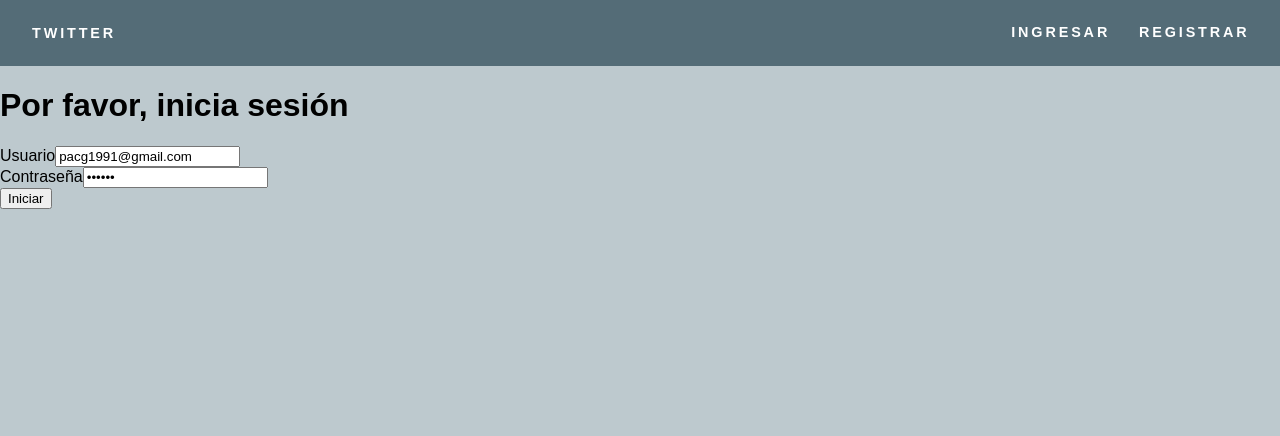
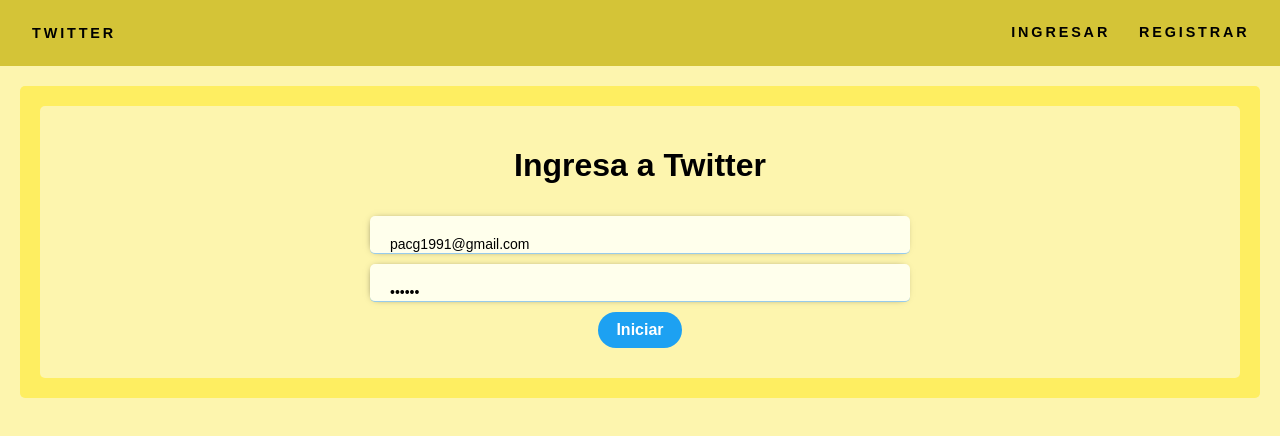
Before and after one commit to bypabloc/twitter, a Vue app: page /login in a window 1280 px wide. Shown: the top 436 px of the page. Built offline with nearby package versions, Linux system fonts and the light colour scheme.

Commit message:
login style

```diff
--- a/src/App.vue
+++ b/src/App.vue
@@ -1,9 +1,9 @@
 <template>
     <div :class="'full-height theme-'+[theme]+'-200'">
         <navbar/>
-        <main>
+        <div class="">
             <router-view></router-view>
-        </main>
+        </div>
     </div>
 </template>
 
--- a/src/assets/style.scss
+++ b/src/assets/style.scss
@@ -21,16 +21,24 @@ html, body {
 }
 
 .container {
+    // margin: 50px;
+    margin-top: 20px;
+    margin-left: 20px;
+    margin-right: 20px;
     padding: 20px;
+    // border: 5px solid;
+    border-radius: 5px;
+}
+
+.card {
+    padding: 20px;
+    border-radius: 5px;
 }
 
 .center {
-    // width:100vh;
-    // height: 100vh;
     display: flex;
     justify-content: center;
 }
-
 
 nav {
     position: sticky;
@@ -74,8 +82,51 @@ nav a {
     letter-spacing: 0.2em;
 }
 
+.inputtext {
+    background-color: #FFFFEC;
+    border: 1px solid #ECECFF;
+    border-radius: 5px 5px 5px 5px;
+    box-shadow: -1px 0 8px -5px #000000;
+    font-size: 14px;
+}
+.inputtext:hover, .inputtext:focus {
+    background-color: #FFFFFF;
+    border: 1px solid #56B4EF;
+    box-shadow: 0 1px 3px rgba(0, 0, 0, 0.05) inset, 0 0 8px rgba(82, 168, 236, 0.6);
+}
 
+.button-submit{
+    padding: 9px 18px;
+    border: none;
+    outline: none;
+    border-radius: 50px;
+    font-size: 16px;
+    font-weight: 700;
+    background: #1da1f2;
+    color: #fff;
+    cursor: pointer;
+    opacity: 0.5;
+    pointer-events: none;
+    transition: background 0.2s ease;
+    margin: 10px;
+}
+.button-submit.active{
+    opacity: 1;
+    pointer-events: auto;
+}
+.button-submit:hover{
+    background: #0d8bd9;
+}
 
+.form input {
+    padding: 20px;
+    width: 500px;
+    margin-top: 10px;
+    border: none;
+    border-bottom: 1px solid rgba(82, 168, 236, 0.6);
+    outline-style: none;
+    padding-bottom: 1px;
+}
 
 
 
--- a/src/store/state.js
+++ b/src/store/state.js
@@ -1,5 +1,5 @@
 export default {
-    theme: 'blue-gray',
+    theme: 'yellow',
 
     user: {
         fetchingData: false,
--- a/src/views/auth/Login.vue
+++ b/src/views/auth/Login.vue
@@ -1,23 +1,25 @@
 <template>
-    <div>
-        <main>
+    <div :class="'container theme-'+[theme]+'-400'">
+        <div :class="'card theme-'+[theme]+'-200'">
+            <div class="card-header">
+
+            </div>
+            <div class="card-body ">
                 <div v-if="user?.error">{{ user.error }}</div>
-            <form action="#" @submit.prevent="loginEvent">
-                <h1>Por favor, inicia sesión</h1>
+                <form class="form" action="#" @submit.prevent="loginEvent">
+                    <h1 class="center">Ingresa a Twitter</h1>
 
-                <div>
-                    <label>Usuario</label>
-                    <input type="email" v-model="form.email" placeholder="name@example.com">
+                    <div class="center">
+                        <input type="email" class="inputtext" v-model="form.email" placeholder="Correo">
                     </div>
-                <div>
-                    <label>Contraseña</label>
-                    <input type="password" v-model="form.password" placeholder="Password">
+                    <div class="center">
+                        <input type="password" class="inputtext"  v-model="form.password" placeholder="Contraseña">
                     </div>
 
-                <div>
+                    <div class="center">
                         <button
                             type="submit"
-                        :disabled="user.fetchingData"
+                            :class="'button-submit ' + (user.fetchingData ? '' : 'active')"
                         >
                             <div v-if="user.fetchingData">
                                 <loading/>
@@ -28,7 +30,11 @@
                         </button>
                     </div>
                 </form>
-        </main>
+            </div>
+            <div class="card-footer">
+
+            </div>
+        </div>
     </div>
 </template>
 
```
Lines whose indentation alone changed are shown as unchanged.
